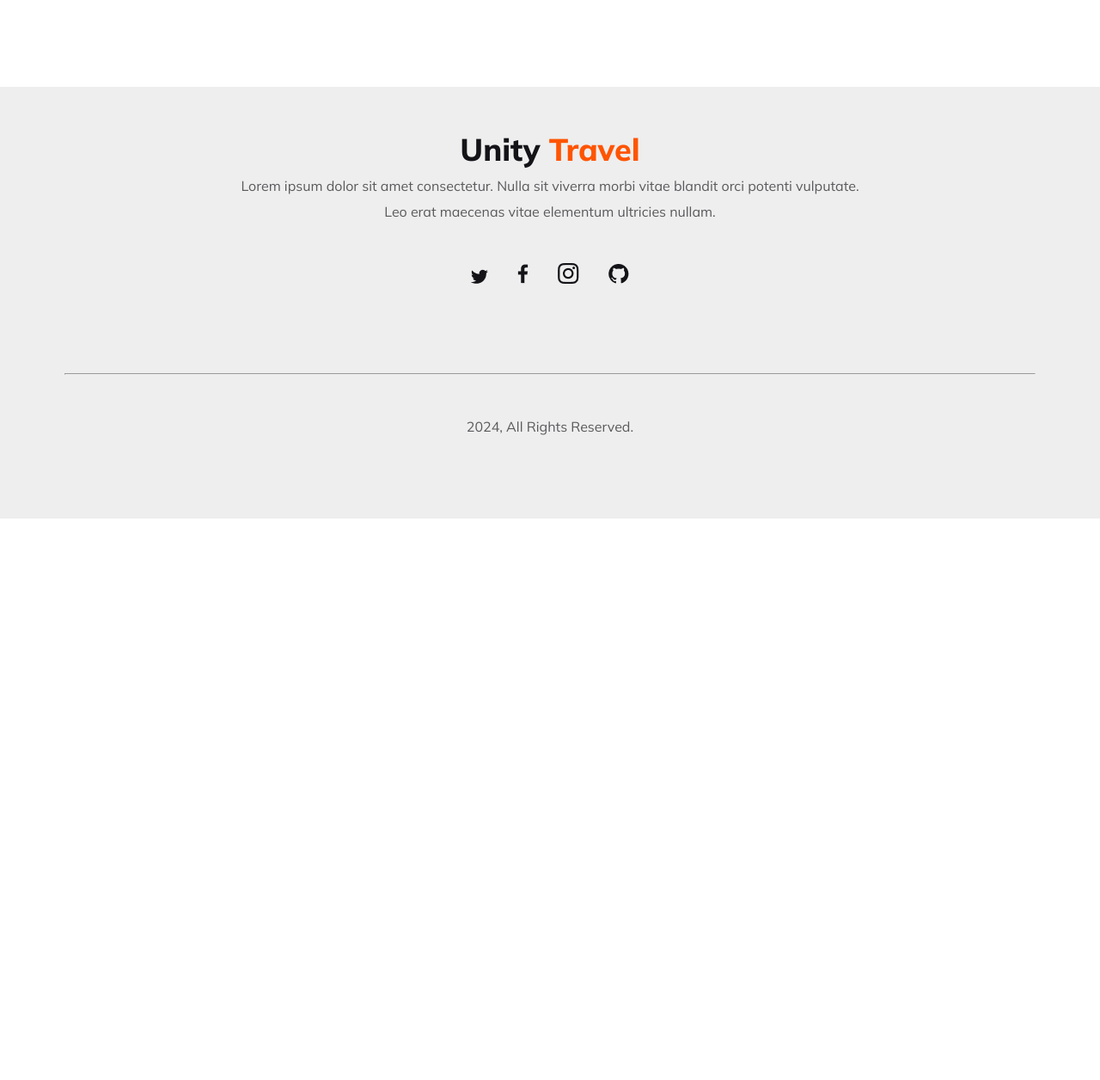
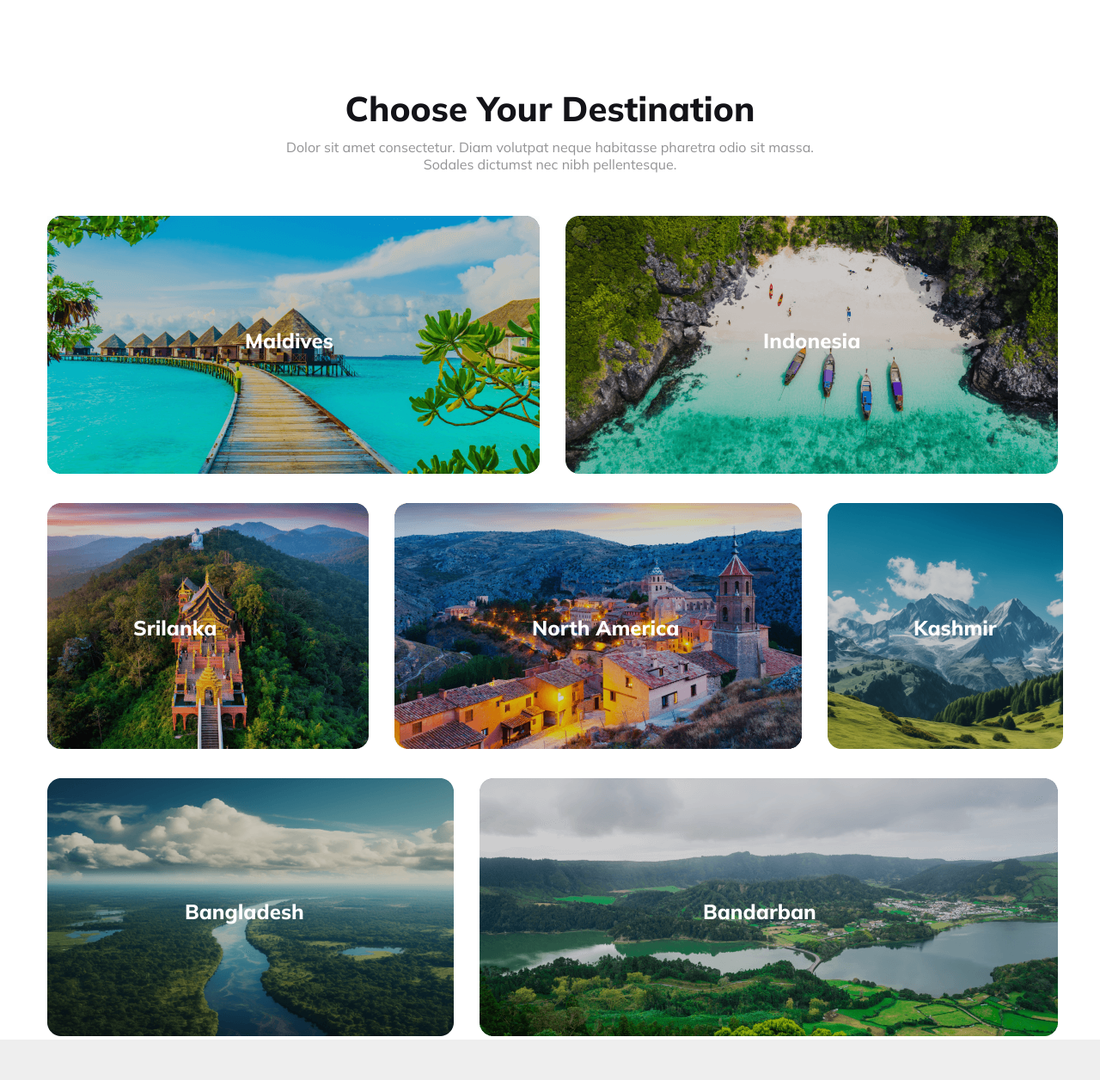
Before and after one commit to ramim-ahmed/unity-travel-website, a plain HTML site: page index.html in a window 1280 px wide. Shown: the part 1278-2534 px from the top of the page at 86% size. Before the commit the page ends 1881 px from the top, so only its background shows below. Drawn offline with Linux system fonts and the light colour scheme.

Commit message:
[DONE] choose-destination-section

```diff
--- a/css/styles.css
+++ b/css/styles.css
@@ -152,6 +152,90 @@
     height: 500px;
 }
 
+/* destinaton styles */
+.destination_content h1 {
+    text-align: center;
+    font-size: 40px;
+    color: #131318;
+    font-weight: 800;
+    margin-bottom: 10px;
+}
+
+.destination_content p {
+    text-align: center;
+    font-size: 16px;
+    color: #13131875;
+    font-weight: 400;
+}
+
+.destination_one {
+    margin-top: 50px;
+    display: grid;
+    grid-template-columns: repeat(2, 1fr);
+    gap: 30px;
+}
+
+.destination_two {
+    margin-top: 30px;
+    display: grid;
+    grid-template-columns: repeat(3, 1fr 2fr 1fr);
+    gap: 30px;
+}
+
+.destination_three {
+    margin-top: 30px;
+    display: grid;
+    gap: 30px;
+    grid-template-columns: repeat(2, 1fr);
+}
+
+.destiny {
+    position: relative;
+}
+
+.location {
+    position: absolute;
+    top: 130px;
+    left: 230px;
+    color: #fff;
+}
+
+.destiny_two {
+    position: relative;
+}
+
+.destiny_three {
+    position: relative;
+}
+
+.location_two {
+    position: absolute;
+    top: 130px;
+    left: 100px;
+    color: #fff;
+}
+
+.location_north {
+    position: absolute;
+    top: 130px;
+    left: 160px;
+    color: #fff;
+}
+
+.location_bangladesh {
+    position: absolute;
+    top: 140px;
+    margin-left: 160px;
+    color: #fff;
+}
+
+.location_bandarban {
+    position: absolute;
+    top: 140px;
+    margin-left: 260px;
+    color: #fff;
+}
+
 /* footer styles */
 .footer {
     background-color: #13131812;
@@ -233,4 +317,53 @@
         width: 480px;
     }
 
+    .destination_one {
+        grid-template-columns: repeat(1, 1fr);
+        margin: 10px;
+    }
+
+    .destiny img {
+        width: 480px;
+    }
+
+    .location {
+        position: absolute;
+        top: 110px;
+        left: 200px;
+        color: #fff;
+    }
+
+    .destination_two {
+        grid-template-columns: 1fr;
+        margin: 10px;
+    }
+
+    .destiny_two img {
+        width: 100%;
+    }
+
+    .location_two {
+        position: absolute;
+        top: 180px;
+        left: 190px;
+        color: #fff;
+    }
+
+    .destination_three {
+        margin: 10px;
+        margin-top: 30px;
+        display: grid;
+        grid-template-columns: repeat(1, 1fr);
+    }
+
+    .destiny_three img {
+        width: 100%;
+    }
+
+    .location_bandarban {
+        position: absolute;
+        top: 100px;
+        margin-left: 180px;
+        color: #fff;
+    }
 }
--- a/index.html
+++ b/index.html
@@ -104,9 +104,51 @@
                 </div>
             </div>
             <!-- choose your destination -->
-            <!-- why choose us -->
-            <!-- testimonial section -->
-            <!-- news letters -->
+            <div class="destination_content">
+                <div>
+                    <h1>Choose Your Destination</h1>
+                    <p>Dolor sit amet consectetur. Diam volutpat neque habitasse pharetra odio sit massa. </p>
+                    <p>Sodales dictumst nec nibh pellentesque.</p>
+                </div>
+                <div class="destination_one">
+                    <div class="destiny">
+                        <img src="/assets/Rectangle 5.png" alt="" srcset="">
+                        <h2 class="location">Maldives</h2>
+                    </div>
+                    <div class="destiny">
+                        <img src="/assets/Rectangle 8.png" alt="" srcset="">
+                        <h2 class="location">Indonesia</h2>
+                    </div>
+                </div>
+                <div class="destination_two">
+                    <div class="destiny_two">
+                        <img src="/assets/Rectangle 6.png" alt="" srcset="">
+                        <h2 class="location_two">Srilanka</h2>
+                    </div>
+                    <div class="destiny_two">
+                        <img src="/assets/Rectangle 7.png" alt="" srcset="">
+                        <h2 class="location_north">North America</h2>
+                    </div>
+                    <div class="destiny_two">
+                        <img src="/assets/Rectangle 9.png" alt="" srcset="">
+                        <h2 class="location_two">Kashmir</h2>
+                    </div>
+                </div>
+                <div class="destination_three">
+                    <div class="destiny_three">
+                        <img src="/assets/Rectangle 11.png" alt="" srcset="">
+                        <h2 class="location_bangladesh">Bangladesh</h2>
+                    </div>
+                    <div class="destiny_three">
+                        <img src="/assets/Rectangle 10.png" alt="" srcset="">
+                        <h2 class="location_bandarban">Bandarban</h2>
+                    </div>
+                </div>
+            </div>
+        </div>
+        <!-- why choose us -->
+        <!-- testimonial section -->
+        <!-- news letters -->
         </div>
         <!-- footer -->
         <footer class="footer">
```
